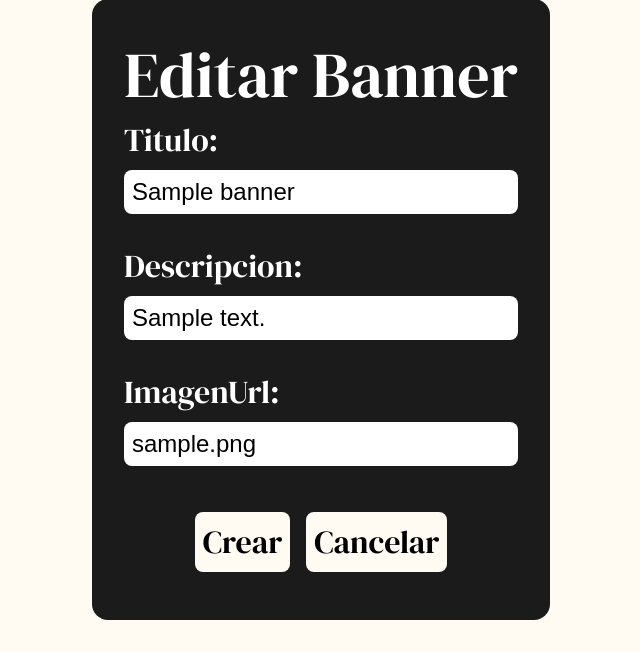
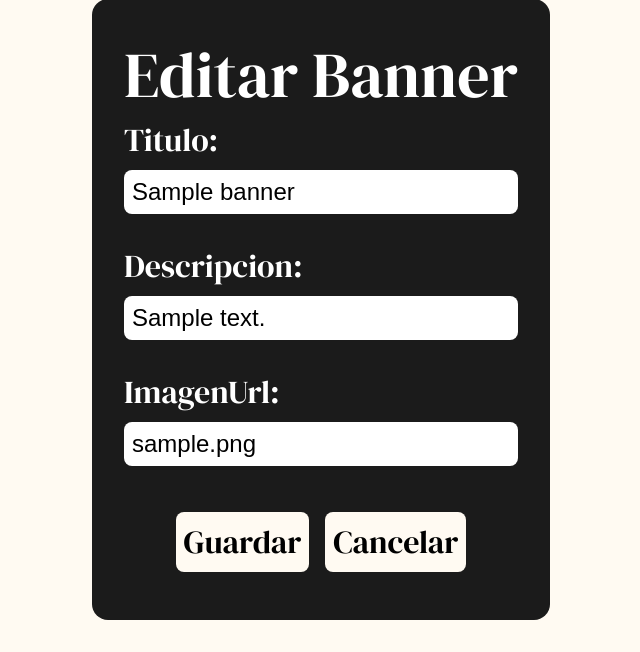
Before and after one commit to laura-74/Restaurante-Asian-Food, a PHP site: page /seccion/banner/editar.php?tipo=banner&id=1 in a window 1280 px wide. Shown: the part 228-880 px from the top of the page, without its empty margins (319-959 px from the left). Run offline with PHP 8.4, Linux system fonts and the light colour scheme; the visitor is signed in with stand-in values (Sample User, id 1); tables that the repository leaves empty hold one stand-in row (values such as "Sample post"); some web fonts are replaced.

Commit message:
correcion banner principal

```diff
--- a/seccion/banner/editar.php
+++ b/seccion/banner/editar.php
@@ -86,7 +86,7 @@ if ($_SERVER['REQUEST_METHOD'] === 'POST') {
                     </div>
                 <?php endforeach; ?>
                 <div class="divButton">
-                    <button class="button" type="submit">Crear</button>
+                    <button class="button" type="submit">Guardar</button>
                     <button class="button" type="submit" onclick="window.location.href='/admin/admin.php'">Cancelar</button>
                 </div>
             </form>
```
Also changed, not shown: 1 other file.
